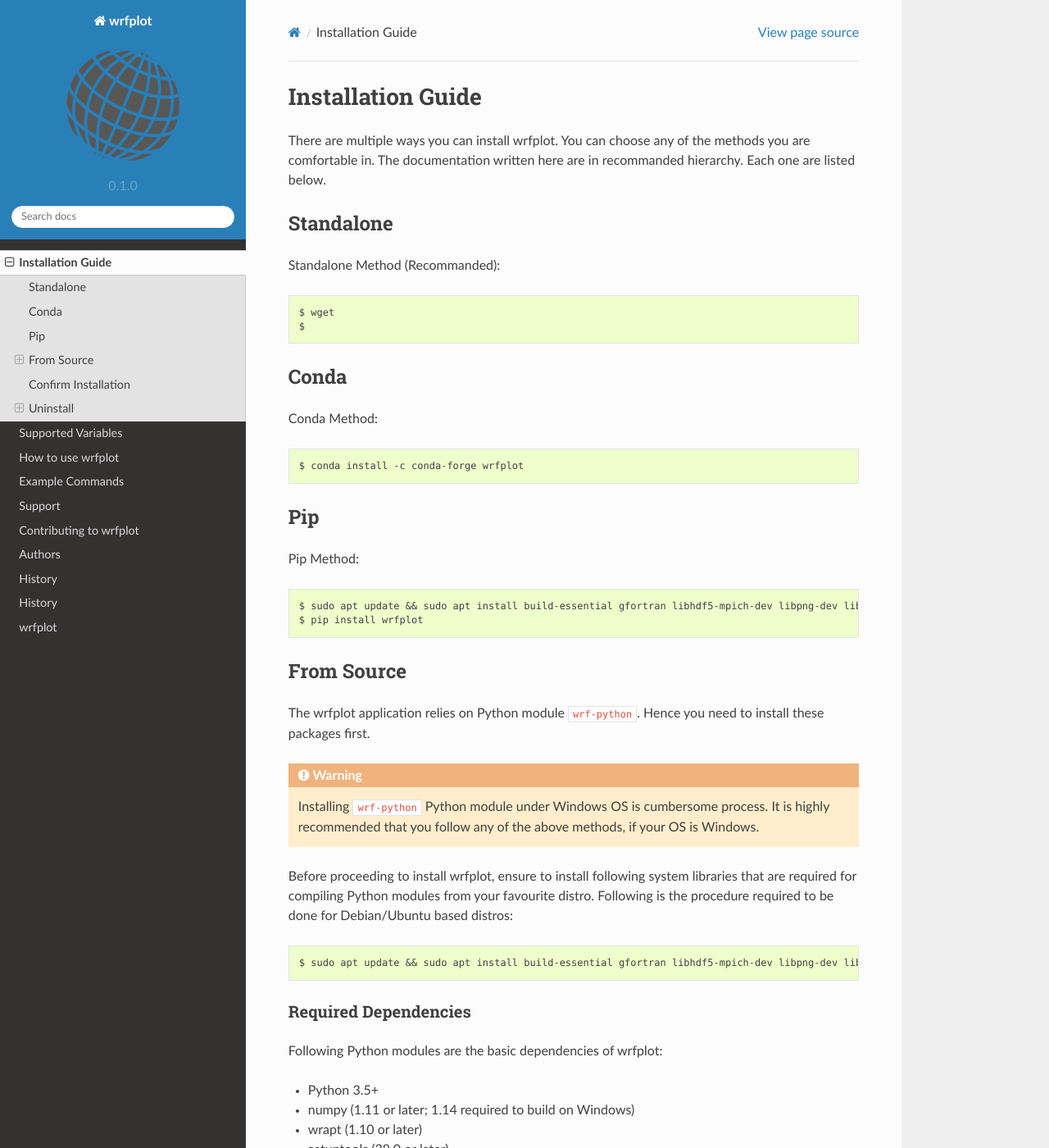
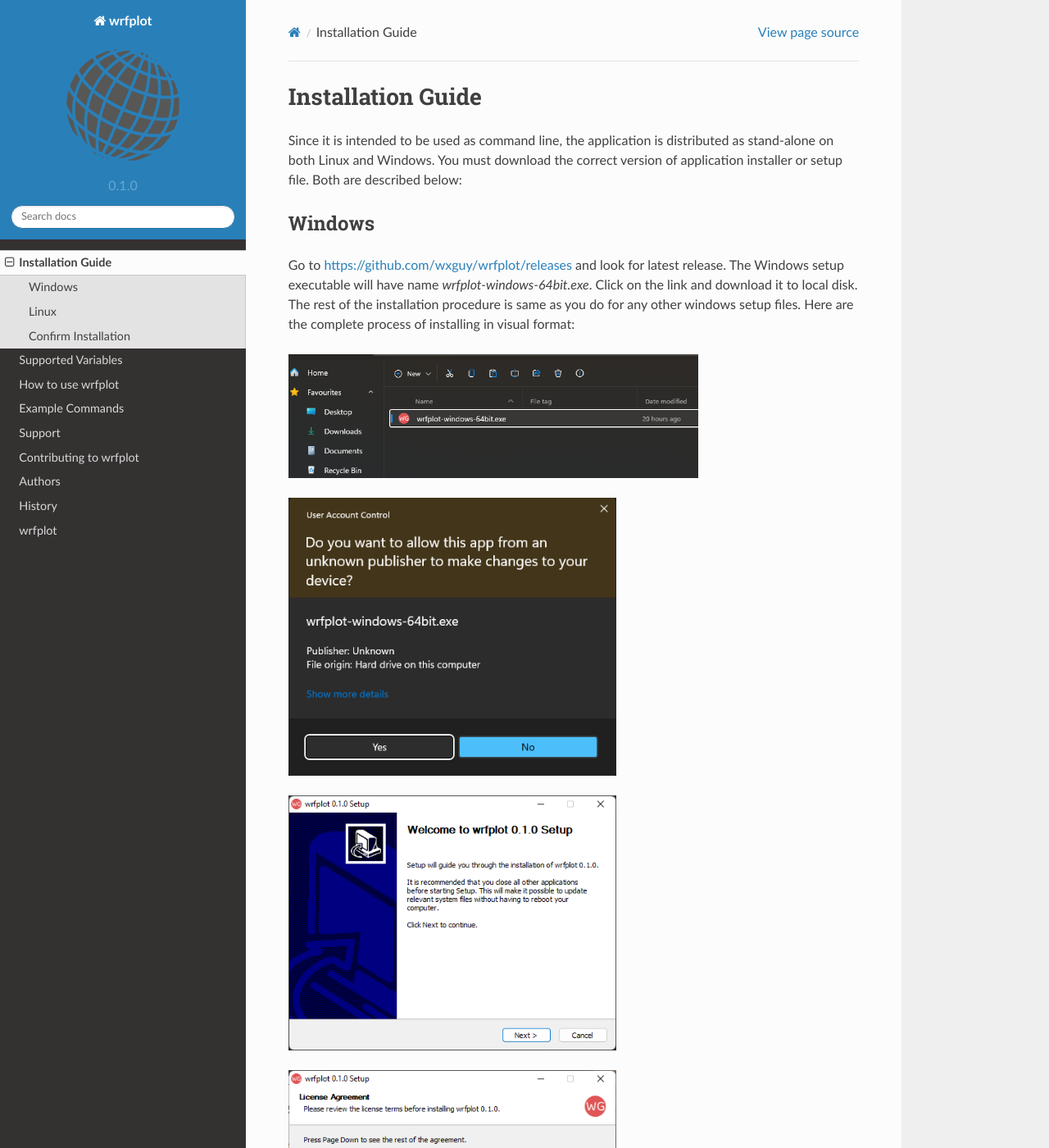
Before and after one commit to wxguy/wrfplot, a Sphinx documentation site: the page built from docs/install.rst, in a window 1280 px wide and 1400 px high. Shown: the whole window at 82% size. Built offline with Sphinx 7.4.7 and the Read the Docs theme 2.0.0, drawn with Linux system fonts in a browser that asks for light colours; some of the changed text lies outside the part shown.

Commit message:
Include documentation
Added documentation link to project page
Updated all documentation links

```diff
--- a/docs/history.rst
+++ b/docs/history.rst
@@ -1,4 +1 @@
-==================
-History
-==================
 .. include:: ../HISTORY.rst
--- a/docs/index.rst
+++ b/docs/index.rst
@@ -8,7 +8,7 @@ About wrfplot
 
 **wrfplot** is a command line application written in Python programming language to plot set of diagnostic variables from World Research and Forecasting (WRF) atmospheric model output file. Though, WRF model output files are simple NetCDF, it requires one to install various software and libraries to plot a few variables.  Python has many modules that can deal with WRF model output data set. However, setting up theses libraries, plotting variables through reading lot of documentation is tedious process. **wrfplot** aims to fill this gap by proving an application that is easy to install and use.
 
-The idea of developing wrfplot came to my mind as I frequently revisit the same code base again and again to tweak few lines of code to get changes in final plots. Therefore, decided to start this project where most of the common visualisation can be tweaked by providing appropriate command line options.
+The idea of developing wrfplot came to my mind as I frequently revisit the same code base again and again to tweak few lines of code to get changes in final plots. Therefore, I was looking for a command line application that would help me to tweak the common WRF model forecast images by providing appropriate command line options. I could not find any and hence created one.
 
 Use Cases
 =========
--- a/docs/install.rst
+++ b/docs/install.rst
@@ -2,69 +2,73 @@
 Installation Guide
 ==================
 
-There are multiple ways you can install wrfplot. You can choose any of the methods you are comfortable in. The documentation written here are in recommanded hierarchy. Each one are listed below.
+Since it is intended to be used as command line, the application is distributed as stand-alone on both Linux and Windows. You must download the correct version of application installer or setup file. Both are described below:
 
-Standalone
-~~~~~~~~~~
+Windows
+~~~~~~~
 
-Standalone Method (Recommanded)::
+Go to https://github.com/wxguy/wrfplot/releases and look for latest release. The Windows setup executable will have name `wrfplot-windows-64bit.exe`. Click on the link and download it to local disk. The rest of the installation procedure is same as you do for any other windows setup files. Here are the complete process of installing in visual format:
 
-	$ wget
-	$
+.. image:: _static/images/screenshots/1-windows-setup.png
+  :width: 500
+  :alt: Windows Setup File
 
-Conda
-~~~~~~
-Conda Method::
+.. image:: _static/images/screenshots/2-user-elivation.png
+  :width: 400
+  :alt: Windows User Elevation
 
-	$ conda install -c conda-forge wrfplot
+.. image:: _static/images/screenshots/3-windows-welcome-screen.png
+  :width: 400
+  :alt: Windows Welcome Screen
+
+.. image:: _static/images/screenshots/4-windows-user-agreement.png
+  :width: 400
+  :alt: Windows User Agreement
+
+.. image:: _static/images/screenshots/5-windows-install-options.png
+  :width: 400
+  :alt: Windows Install Options
+
+.. image:: _static/images/screenshots/6-windows-destination-dir.png
+  :width: 400
+  :alt: Windows Install Directory
+
+.. image:: _static/images/screenshots/7-windows-install-progress.png
+  :width: 400
+  :alt: Windows Install Progress
+
+.. image:: _static/images/screenshots/8-windows-install-finish.png
+  :width: 400
+  :alt: Windows Finish Screen
 
 
-Pip
+Linux
 ~~~~~~
 
-Pip Method::
+ Go to https://github.com/wxguy/wrfplot/releases and look for latest release. The Windows setup executable will have name `wrfplot-linux-64bit.run`. Click on the link and download it to local disk. Thereafter execute the below command (assuming that the Linux installer is downloaded at `~/Downloads`)::
 
-	$ sudo apt update && sudo apt install build-essential gfortran libhdf5-mpich-dev libpng-dev libnetcdff-dev
-	$ pip install wrfplot
+ 	$ bash ~/Downloads/wrfplot-linux-64bit.run
 
 
-From Source
-~~~~~~~~~~~
-The wrfplot application relies on Python module ``wrf-python``. Hence you need to install these packages first.
-
-.. warning::
-  Installing ``wrf-python`` Python module under Windows OS is cumbersome process. It is highly recommended that you follow any of the above methods, if your OS is Windows.
-
-Before proceeding to install wrfplot, ensure to install following system libraries that are required for compiling Python modules from your favourite distro. Following is the procedure required to be done for Debian/Ubuntu based distros::
-
-	$ sudo apt update && sudo apt install build-essential gfortran libhdf5-mpich-dev libpng-dev libnetcdff-dev
-
-Required Dependencies
-=====================
-
-Following Python modules are the basic dependencies of wrfplot:
-
-* Python 3.5+
-* numpy (1.11 or later; 1.14 required to build on Windows)
-* wrapt (1.10 or later)
-* setuptools (38.0 or later)
-* xarray (0.7.0 or later)
-* netCDF4-python (1.2.0 or later)
-* matplotlib (1.4.3 or later)
-* cartopy (0.13 or later)
+ that would produce the output as indicated below::
 
 
-Once everting is installed execute the below command::
-
-	git clone https://github.com/wxguy/wrfplot
-    cd wrfplot
-    python setup.py install
+	Verifying archive integrity...  100%   MD5 checksums are OK. All good.
+	Uncompressing wrfplot_Linux_Installer  100%
+	Removing previous install directory...
+	Installing wrfplot to /home/wxguy/.wrfplot...
+	Renaming '/home/wxguy/wrfplot' directory to '/home/wxguy/.wrfplot'..
+	'/home/wxguy/.local/bin' directory already exists. Not creating it.
+	Linking wrfplot executable...
+	Updating .bashrc file to include install directory...
+	/home/wxguy/.local/bin directory already added to PATH. Skipping...
+	Installation completed. Please restart your terminal to continue using wrfplot...
 
 
 Confirm Installation
 ~~~~~~~~~~~~~~~~~~~~~
 
-Once you install wrfplot using one of the above mentioned, you must ensure that it is installed successfully. For this you can execute following command from terminal::
+Once you install wrfplot using one of the above mentioned, you must ensure that it is installed successfully. For this you can execute following command from terminal on Linux or cmd on Windows::
 
 	$ wrfplot --help
 	usage: wrfplot.py [-h] [--list-vars] [--input <input_file>] [--output <output_dir>] [--vars <variables>]
@@ -87,22 +91,3 @@ Once you install wrfplot using one of the above mentioned, you must ensure that
 	© J Sundar, wrf.guy@gmail.com, 2022
 
 If you get inbuilt help page of ``wrfplot``, then it is ensured that you have successfully installed wrfplot.
-
-Uninstall
-~~~~~~~~~
-
-The uninstallation depends on the system you used to install wrfplot. Either you did it via conda (see Uninstallation via conda), via pip or from the source files (see Uninstallation via pip).
-
-Uninstallation via conda
-========================
-
-If you installed wrfplot via conda, simply run::
-
-	conda remove wrfplot
-
-Uninstallation via pip
-======================
-
-Uninstalling via pip simply goes via::
-
-	pip uninstall wrfplot
```
Also changed, not shown: HISTORY.rst (+14 -3 lines), README.md (+4 -0 lines).
